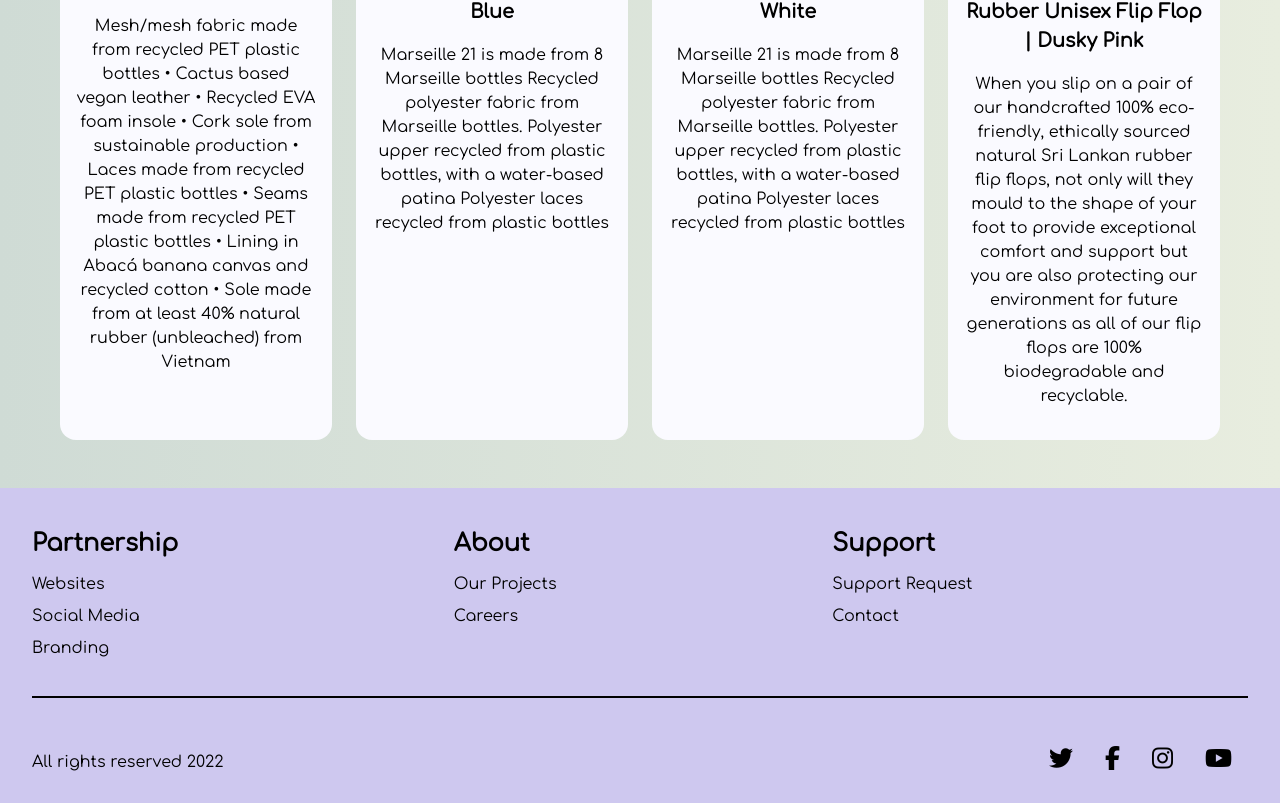
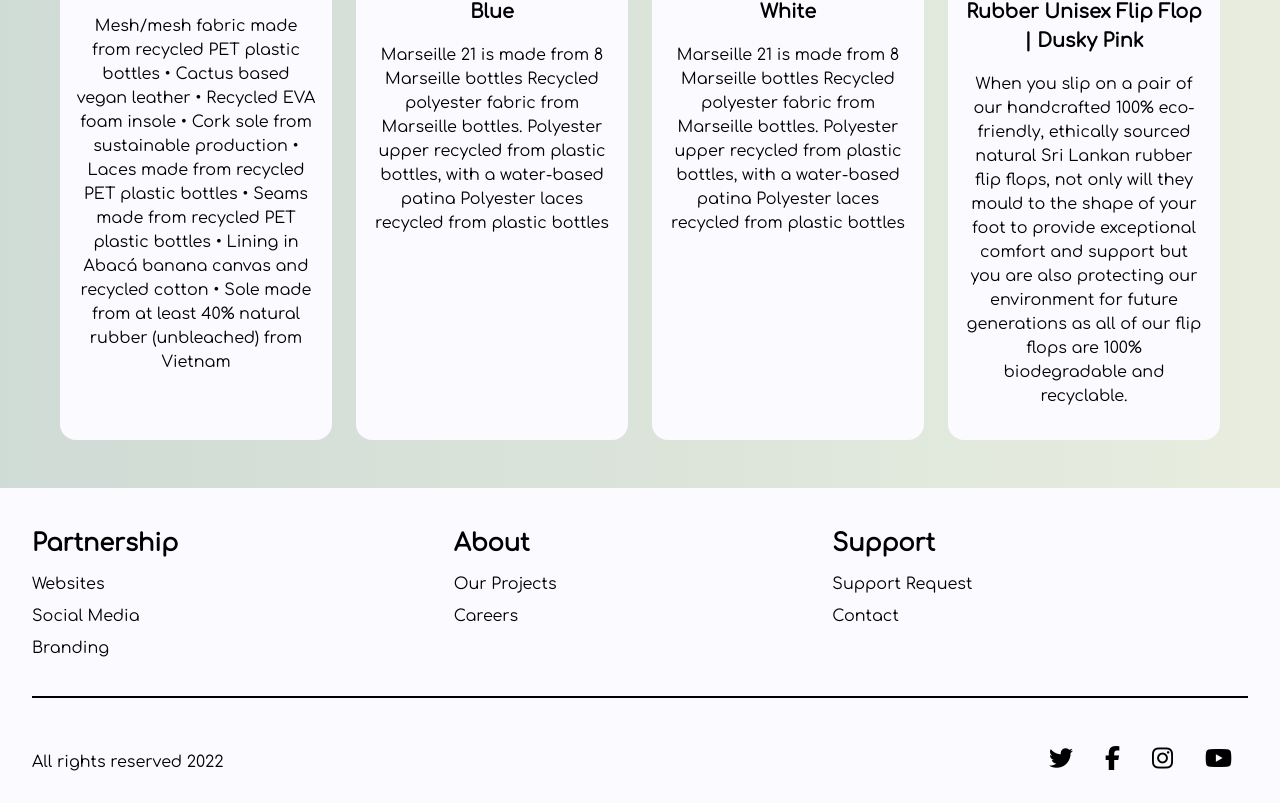
Before and after one commit to VioletViolaVi/veo_apprenticeship_task, a React (Create React App) app: page / in a window 1280 px wide. Shown: the part 508-1311 px from the top of the page. Built offline with nearby package versions, Linux system fonts and the light colour scheme.

Commit message:
change background colour of footer... ...& social media icons

```diff
--- a/src/components/Footer/Footer.css
+++ b/src/components/Footer/Footer.css
@@ -1,6 +1,6 @@
 /************************************************** footer container */
 .footer-bg {
-  background-color: #cec8ef;
+  background-color: #fafaff;
 }
 
 .footer-bg hr {
@@ -56,6 +56,7 @@
   margin: 1rem 1rem 0;
   font-size: 1.5rem;
   cursor: pointer;
+  color: #000;
 }
 
 .fa-brands.fa-twitter:hover,
```
